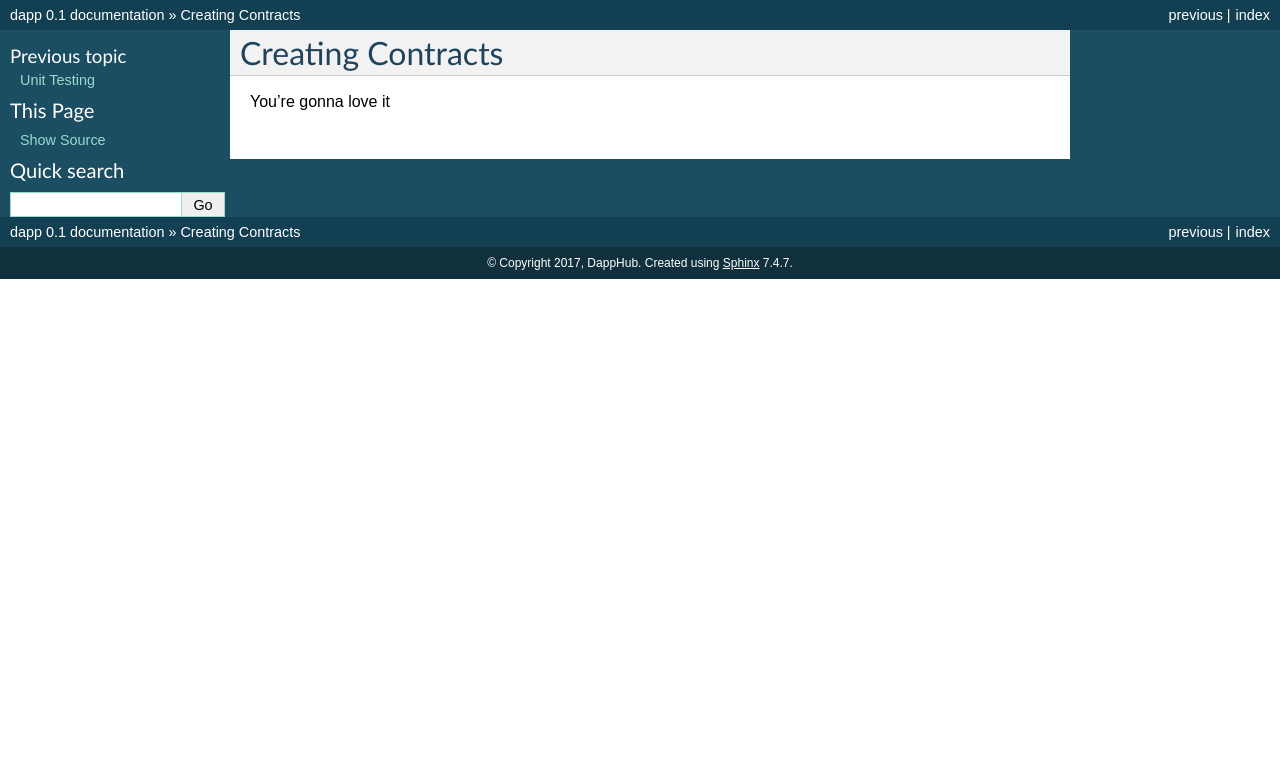
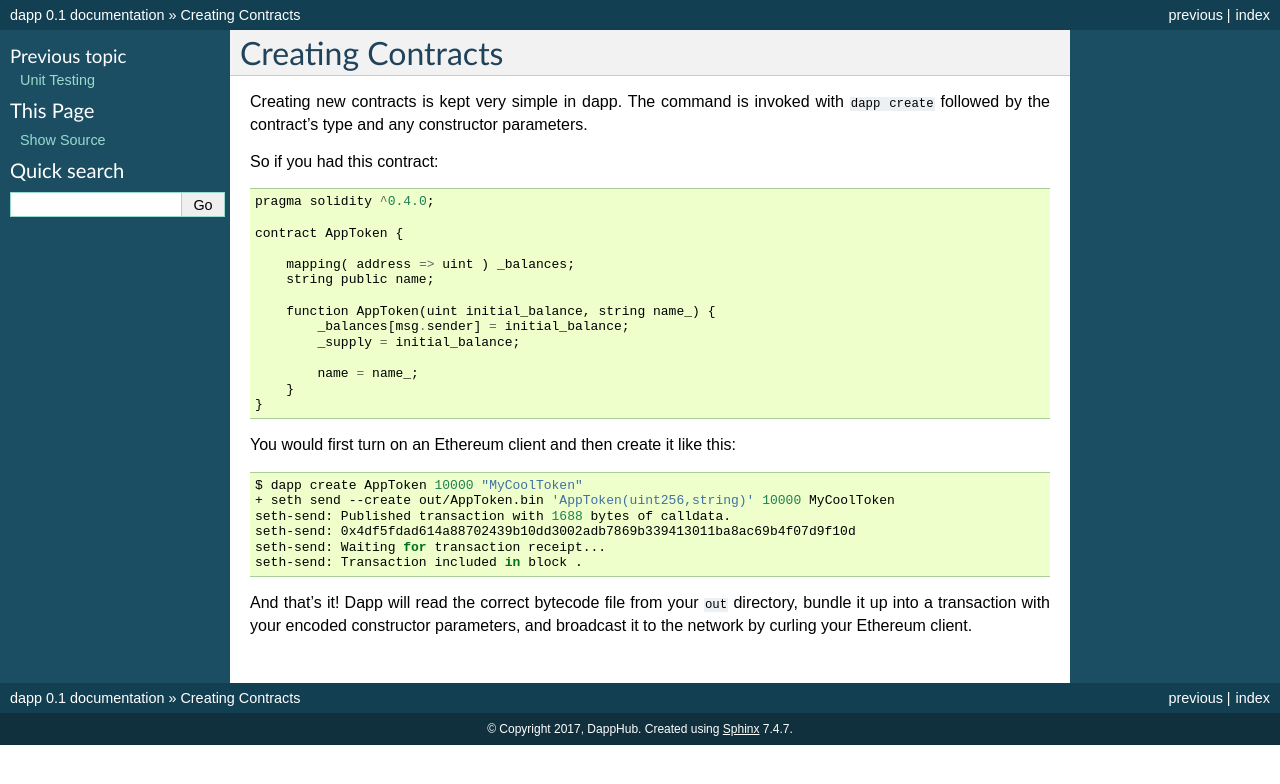
Before and after one commit to dapphub/dapptools, a Sphinx documentation site: the page built from docs/creating_contracts.rst, in a window 1280 px wide. Shown: the top 784 px of the page. Built offline with Sphinx 7.4.7, drawn with Linux system fonts in a browser that asks for light colours.

Commit message:
Building and Package Management docs

```diff
--- a/docs/building.rst
+++ b/docs/building.rst
@@ -132,4 +132,4 @@ This file specifies the public functions of your contract, which your user inter
 
 The other two files that were created carry the ``bin`` and ``bin-runtime`` file extensions. The ``bin`` file is the actual bytecode that gets combined with your `encoded constructor arguments <https://github.com/ethereum/wiki/wiki/Ethereum-Contract-ABI#argument-encoding>`_ and included in the ``calldata`` of any contract creating transactions.
 
-When the EVM evaluates your contract creating transaction, your contract's constructor function is called. This return value of this constructor function is the actual contract that you will interact with on the blockchain, and it is somewhat different that the bytecode that was originally found in your ``bin`` file. For instance, the return value of the constructor function does not in turn include bytecode instructions for a constructor function. This return value can be known in advance when compiling your contract, and its value is included in the ``bin-runtime`` file.
+When the EVM evaluates your contract creating transaction, your contract's constructor function is called. The return value of this constructor function is the actual contract that you will interact with on the blockchain, and it is somewhat different that the bytecode that was originally found in your ``bin`` file. For instance, the return value of the constructor function does not in turn include bytecode instructions for a constructor function. This return value can be known in advance when compiling your contract, and its value is included in the ``bin-runtime`` file.
--- a/docs/creating_contracts.rst
+++ b/docs/creating_contracts.rst
@@ -3,4 +3,37 @@
 Creating Contracts
 ##################
 
-You're gonna love it
+Creating new contracts is kept very simple in dapp. The command is invoked with ``dapp create`` followed by the contract's type and any constructor parameters.
+
+So if you had this contract:
+
+::
+
+    pragma solidity ^0.4.0;
+
+    contract AppToken {
+
+        mapping( address => uint ) _balances;
+        string public name;
+
+        function AppToken(uint initial_balance, string name_) {
+            _balances[msg.sender] = initial_balance;
+            _supply = initial_balance;
+
+            name = name_;
+        }
+    }
+
+You would first turn on an Ethereum client and then create it like this:
+
+
+.. code:: bash
+
+    $ dapp create AppToken 10000 "MyCoolToken"
+    + seth send --create out/AppToken.bin 'AppToken(uint256,string)' 10000 MyCoolToken
+    seth-send: Published transaction with 1688 bytes of calldata.
+    seth-send: 0x4df5fdad614a88702439b10dd3002adb7869b339413011ba8ac69b4f07d9f10d
+    seth-send: Waiting for transaction receipt...
+    seth-send: Transaction included in block .
+
+And that's it! Dapp will read the correct bytecode file from your ``out`` directory, bundle it up into a transaction with your encoded constructor parameters, and broadcast it to the network by curling your Ethereum client.
```
Also changed, not shown: docs/conf.py (+8 -0 lines), docs/package_management.rst (+36 -1 lines).
